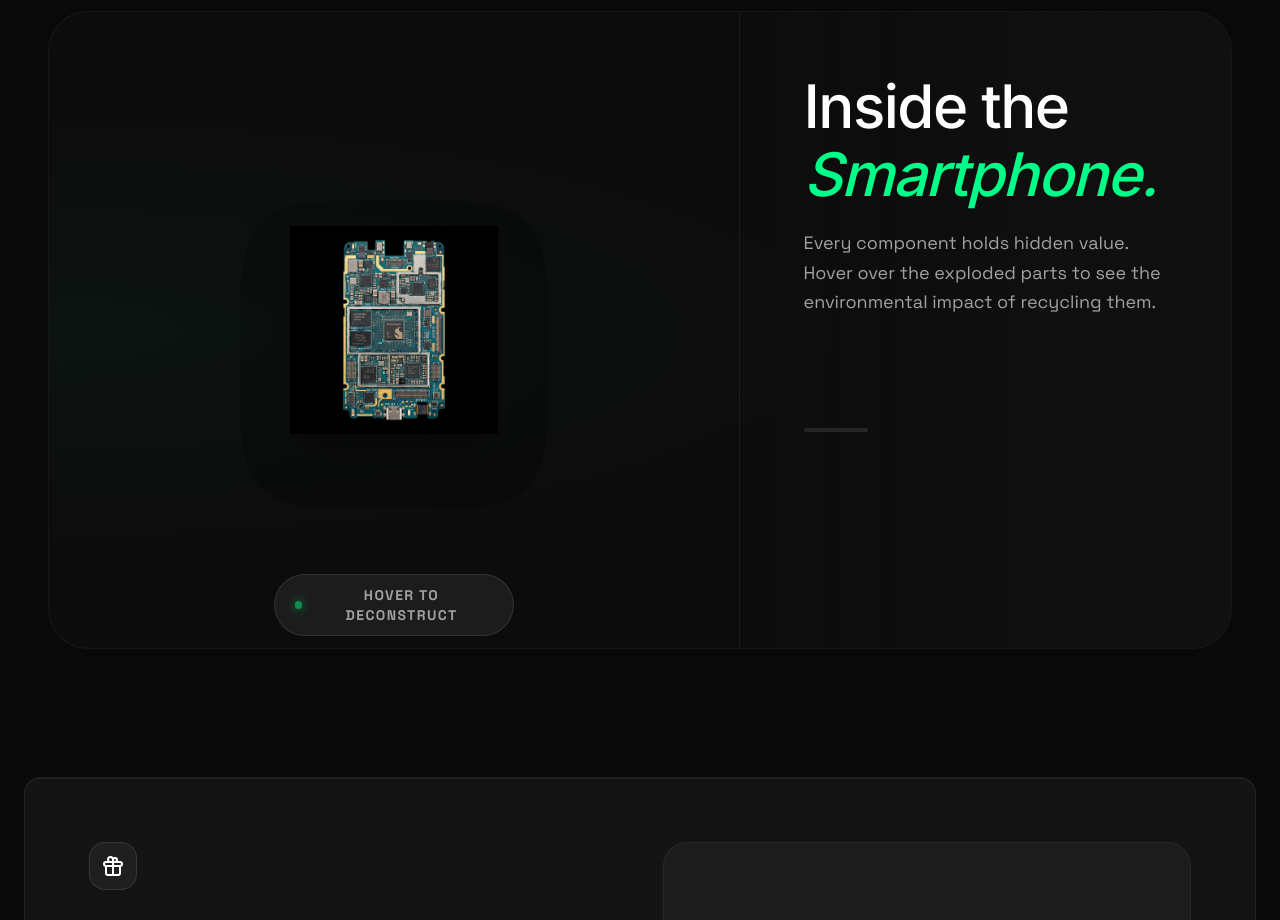
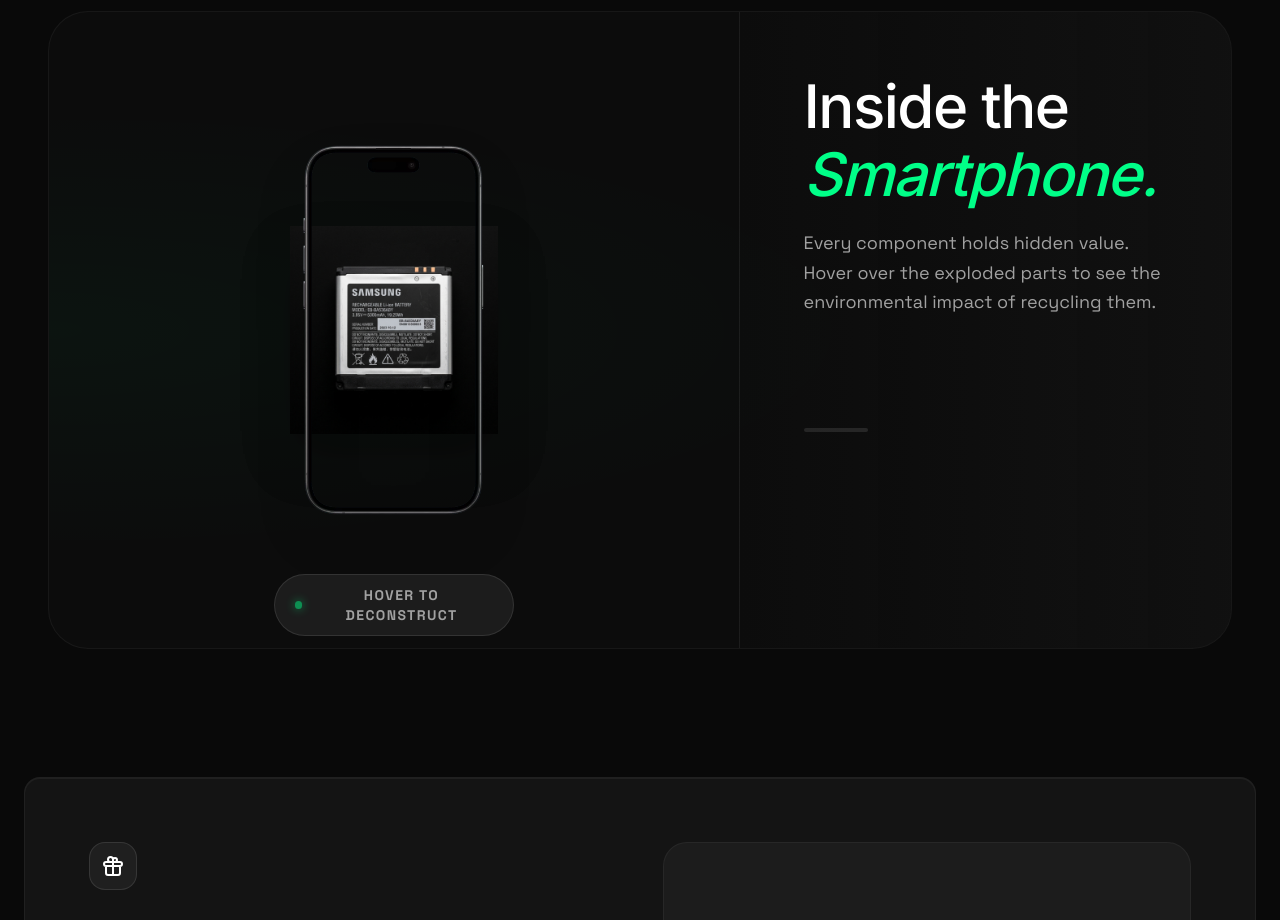
Before and after one commit to MohitSongra/EcoQuest, a Next.js app: page / in a window 1280 px wide. Shown: the part 6060-6980 px from the top of the page. Built offline with nearby package versions, Linux system fonts and the light colour scheme; no server answers.

Commit message:
feat(ui): use user-provided mockups and fix z-index stacking order

```diff
--- a/src/components/EWasteDeconstructor.tsx
+++ b/src/components/EWasteDeconstructor.tsx
@@ -10,7 +10,7 @@ const devices = {
     width: 240,
     height: 420,
     parts: [
-      { id: 'screen', name: 'Glass Display Panel', points: '+50 pts', impact: 'Saves 2kg of CO2 emissions from glass manufacturing.', color: 'from-blue-500/20 to-blue-500/5', iconColor: 'text-blue-400', img: '/images/deconstructor/smartphone_screen.png' },
+      { id: 'screen', name: 'Glass Display Panel', points: '+50 pts', impact: 'Saves 2kg of CO2 emissions from glass manufacturing.', color: 'from-blue-500/20 to-blue-500/5', iconColor: 'text-blue-400', img: '/images/deconstructor/smartphone_mockup.webp' },
       { id: 'battery', name: 'Lithium-Ion Battery', points: '+120 pts', impact: 'Prevents toxic leakage into soil and recovers cobalt.', color: 'from-emerald-500/20 to-emerald-500/5', iconColor: 'text-emerald-400', img: '/images/deconstructor/smartphone_battery.png' },
       { id: 'board', name: 'Logic Board', points: '+200 pts', impact: 'Recycles rare earth metals like gold, silver, and palladium.', color: 'from-amber-500/20 to-amber-500/5', iconColor: 'text-amber-400', img: '/images/deconstructor/smartphone_board.png' }
     ]
@@ -20,7 +20,7 @@ const devices = {
     width: 480,
     height: 280,
     parts: [
-      { id: 'screen', name: 'LCD/LED Display', points: '+150 pts', impact: 'Saves 8kg CO2 and recovers valuable indium.', color: 'from-blue-500/20 to-blue-500/5', iconColor: 'text-blue-400', img: '/images/deconstructor/laptop_screen.png' },
+      { id: 'screen', name: 'LCD/LED Display', points: '+150 pts', impact: 'Saves 8kg CO2 and recovers valuable indium.', color: 'from-blue-500/20 to-blue-500/5', iconColor: 'text-blue-400', img: '/images/deconstructor/laptop_mockup.jpg' },
       { id: 'battery', name: 'Multi-cell Battery', points: '+300 pts', impact: 'Prevents severe heavy metal pollution and fire hazards.', color: 'from-emerald-500/20 to-emerald-500/5', iconColor: 'text-emerald-400', img: '/images/deconstructor/laptop_battery.png' },
       { id: 'board', name: 'Main Motherboard', points: '+400 pts', impact: 'Recycles copper cooling pipes and precious processor metals.', color: 'from-amber-500/20 to-amber-500/5', iconColor: 'text-amber-400', img: '/images/deconstructor/laptop_board.png' }
     ]
@@ -91,7 +91,8 @@ export default function EWasteDeconstructor() {
             }}
           >
             {/* The Layers */}
-            {device.parts.map((part, index) => {
+            {[...device.parts].reverse().map((part) => {
+              const index = device.parts.indexOf(part);
               // Base z-offsets for the exploded view
               // Layer 2 (Board) is bottom, Layer 1 (Battery) is middle, Layer 0 (Screen) is top
               const isBase = index === 2;
```
Also changed, not shown: public/images/deconstructor/laptop_mockup.jpg (renamed from Download Closed Laptop Mockup.jpg), public/images/deconstructor/smartphone_mockup.webp (added).
